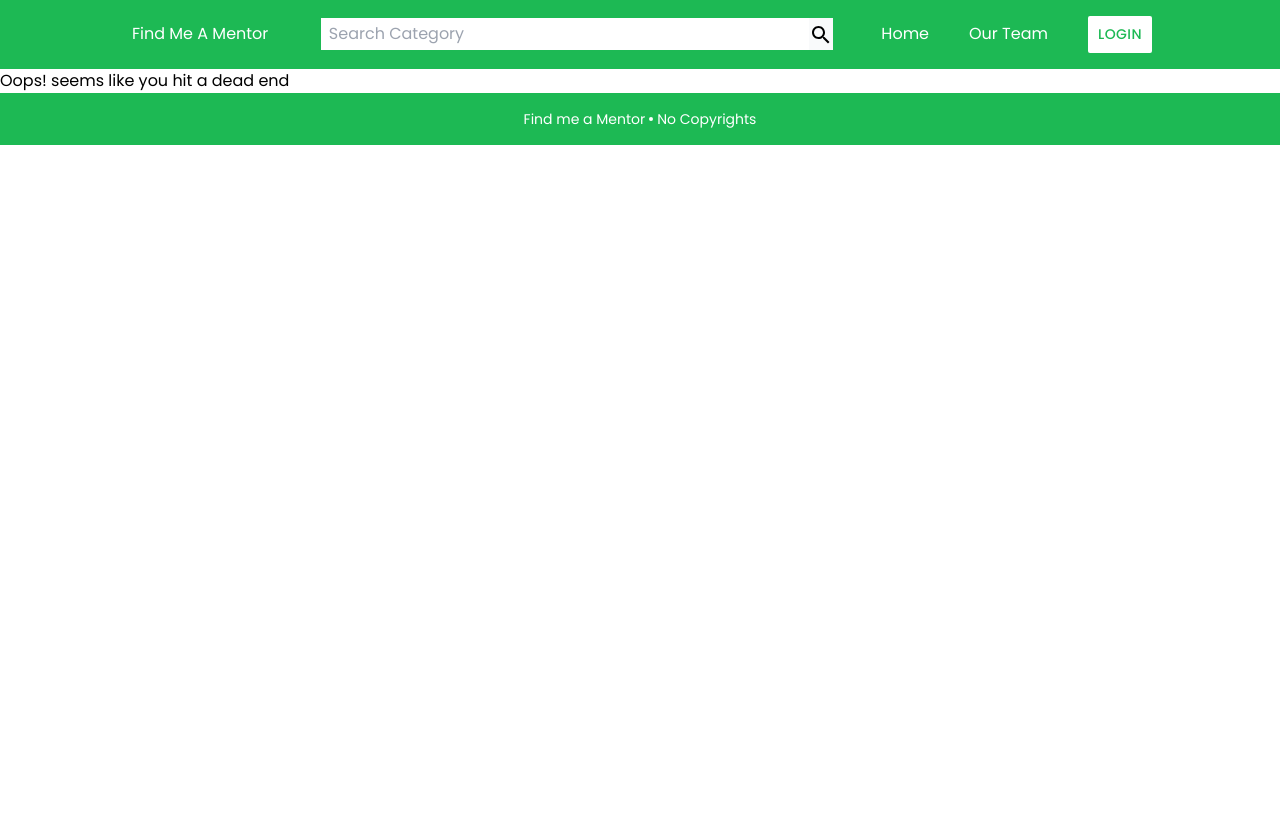
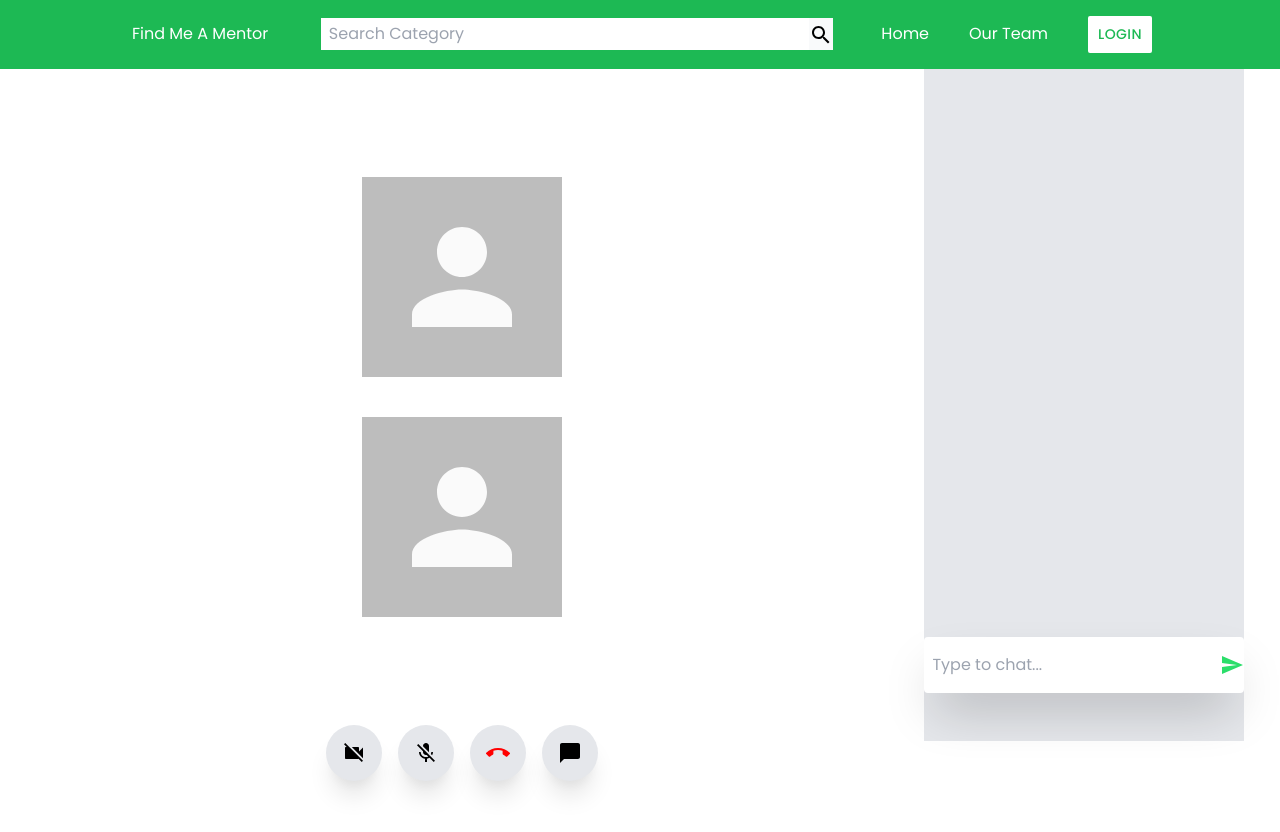
Before and after one commit to aditya-shrivastava/Find-Me-A-Mentor-Client, a React (Create React App) app: page /meeting/1 in a window 1280 px wide. Shown: the top 832 px of the page. Before the commit the page ends 800 px from the top, so only its background shows below. Built offline with nearby package versions, Linux system fonts and the light colour scheme.

Commit message:
update meeting page UI

```diff
--- a/src/App.js
+++ b/src/App.js
@@ -9,6 +9,7 @@ import Dashboard from './Pages/Dashboard';
 import Error from './Pages/Error';
 import Mentors from './Pages/Mentors';
 import Profile from './Pages/Profile';
+import Meeting from './Pages/Meeting';
 
 import { Footer, Navbar } from './Components';
 
@@ -72,11 +73,14 @@ function App() {
 					<Route path='/categories/:cname'>
 						<Mentors />
 					</Route>
+					<Route path='/meeting/:id'>
+						<Meeting />
+					</Route>
 					<Route path='*'>
 						<Error />
 					</Route>
 				</Switch>
-				<Footer />
+				{/* <Footer /> */}
 			</Router>
 		</div>
 	);
--- a/src/Components/Chat/Chat.css
+++ b/src/Components/Chat/Chat.css
@@ -1,3 +1,19 @@
-.chat{
-    @apply bg-gray-200;
+.chat {
+	@apply w-80 h-full pb-32;
 }
+
+.chat-container {
+	@apply bg-gray-200 h-full relative w-full;
+}
+
+.chat form {
+	@apply absolute bottom-12 w-full bg-white shadow-2xl rounded flex justify-evenly;
+}
+
+.chat form input {
+	@apply px-2 py-4 text-black w-full bg-transparent outline-none;
+}
+
+.chat form button {
+	@apply text-brgreen-400;
+}
--- a/src/Components/Chat/Chat.jsx
+++ b/src/Components/Chat/Chat.jsx
@@ -1,14 +1,30 @@
-import React from 'react';
+import React, { useState } from 'react';
 import './Chat.css';
+
 import SendIcon from '@material-ui/icons/Send';
-import {TextField} from '@material-ui/core';
 
 const Chat = () => {
-    return (
-        <div className='chat'>
-            <TextField type='text' placeholder='Type to chat...' />
-            <button><SendIcon style={{color:'#34D684'}}/></button>
-        </div>
-    )
-}
-export default Chat
+	const sendMessage = (e) => {
+		e.preventDefault();
+	};
+
+	const [message, setMessage] = useState('');
+	return (
+		<div className='chat'>
+			<div className='chat-container'>
+				<form onSubmit={sendMessage}>
+					<input
+						value={message}
+						onChange={(e) => setMessage(e.target.value)}
+						type='text'
+						placeholder='Type to chat...'
+					/>
+					<button type='submit'>
+						<SendIcon />
+					</button>
+				</form>
+			</div>
+		</div>
+	);
+};
+export default Chat;
--- a/src/Components/Navbar/Navbar.jsx
+++ b/src/Components/Navbar/Navbar.jsx
@@ -19,8 +19,7 @@ const Navbar = () => {
 	console.log(pathName);
 
 	return (
-		<>
-			<div className={ (pathName[0] === "team")? "team__navbar" : 'navbar'}>
+		<div className={pathName[0] === 'team' ? 'team__navbar' : 'navbar'}>
 			<div className='left'>
 				<NavLink className='link' to='/'>
 					Find Me A Mentor
@@ -49,7 +48,6 @@ const Navbar = () => {
 				<Popup openPopup={openPopup} setOpenPopup={setOpenPopup} />
 			</div>
 		</div>
-		</>
 	);
 };
 export default Navbar;
--- a/src/Components/Video/Video.css
+++ b/src/Components/Video/Video.css
@@ -1,26 +1,22 @@
 .video-container {
-    @apply bg-indigo-400 flex justify-center items-center;
+	@apply w-2/3 h-full flex justify-evenly items-center flex-col;
 }
 
-.video-container > video {
-    @apply w-96 h-96 object-cover;
+.video-live {
+	@apply flex-none;
 }
-
-.video-live{
-	@apply flex-none ;
-}
-.userpic{
+.userpic {
 	@apply p-5 flex justify-center;
 }
 
-.mentorpic{
+.mentorpic {
 	@apply p-5;
 }
 
-.menteepic{
+.menteepic {
 	@apply p-5;
 }
 
-.buttons>button{
-	@apply p-3 bg-gray-200;
+.buttons > button {
+	@apply p-4 bg-gray-200 mx-2 shadow-xl hover:bg-indigo-200;
 }
--- a/src/Components/Video/Video.jsx
+++ b/src/Components/Video/Video.jsx
@@ -7,31 +7,40 @@ import VideocamOffIcon from '@material-ui/icons/VideocamOff';
 import MicOffIcon from '@material-ui/icons/MicOff';
 import CallEndIcon from '@material-ui/icons/CallEnd';
 import ChatBubbleIcon from '@material-ui/icons/ChatBubble';
-import Chat from '../Chat/Chat';
-
-import intro from '../../Assets/intro.mp4';
 
 const Video = () => {
 	return (
 		<div className='video-container'>
-			<video src={intro} autoPlay loop muted controls />
 			<div className='video-live'>
-				<div className='userpic'>
+				<div className='user'>
 					<div className='mentorpic'>
-						<Avatar variant='square' style={{ width: 200, height: 200 }} />
+						<Avatar
+							variant='square'
+							style={{ width: 200, height: 200 }}
+						/>
 					</div>
 					<div className='menteepic'>
-						<Avatar variant='square' style={{ width: 200, height: 200 }} />
+						<Avatar
+							variant='square'
+							style={{ width: 200, height: 200 }}
+						/>
 					</div>
 				</div>
-				<div className='buttons'>
-					<IconButton><VideocamOffIcon style={{ color: 'black' }} /></IconButton>
-					<IconButton><MicOffIcon style={{ color: 'black' }} /></IconButton>
-					<IconButton><CallEndIcon style={{ color: 'red' }} /></IconButton>
-					<IconButton><ChatBubbleIcon style={{ color: 'black' }} /></IconButton>
-				</div>
 			</div>
-			<Chat />
+			<div className='buttons'>
+				<IconButton>
+					<VideocamOffIcon style={{ color: 'black' }} />
+				</IconButton>
+				<IconButton>
+					<MicOffIcon style={{ color: 'black' }} />
+				</IconButton>
+				<IconButton>
+					<CallEndIcon style={{ color: 'red' }} />
+				</IconButton>
+				<IconButton>
+					<ChatBubbleIcon style={{ color: 'black' }} />
+				</IconButton>
+			</div>
 		</div>
 	);
 };
--- a/src/Pages/Meeting.jsx
+++ b/src/Pages/Meeting.jsx
@@ -1,12 +1,14 @@
 import React from 'react';
+import Chat from '../Components/Chat/Chat';
 import Video from '../Components/Video/Video';
 
 const Meeting = () => {
-    return (
-        <div className='Meeting'>
-            <Video />
-        </div>
-    )
-}
+	return (
+		<div className='flex w-full h-screen justify-evenly items-center'>
+			<Video />
+			<Chat />
+		</div>
+	);
+};
 
-export default Meeting
+export default Meeting;
```
Lines whose indentation alone changed are shown as unchanged.
